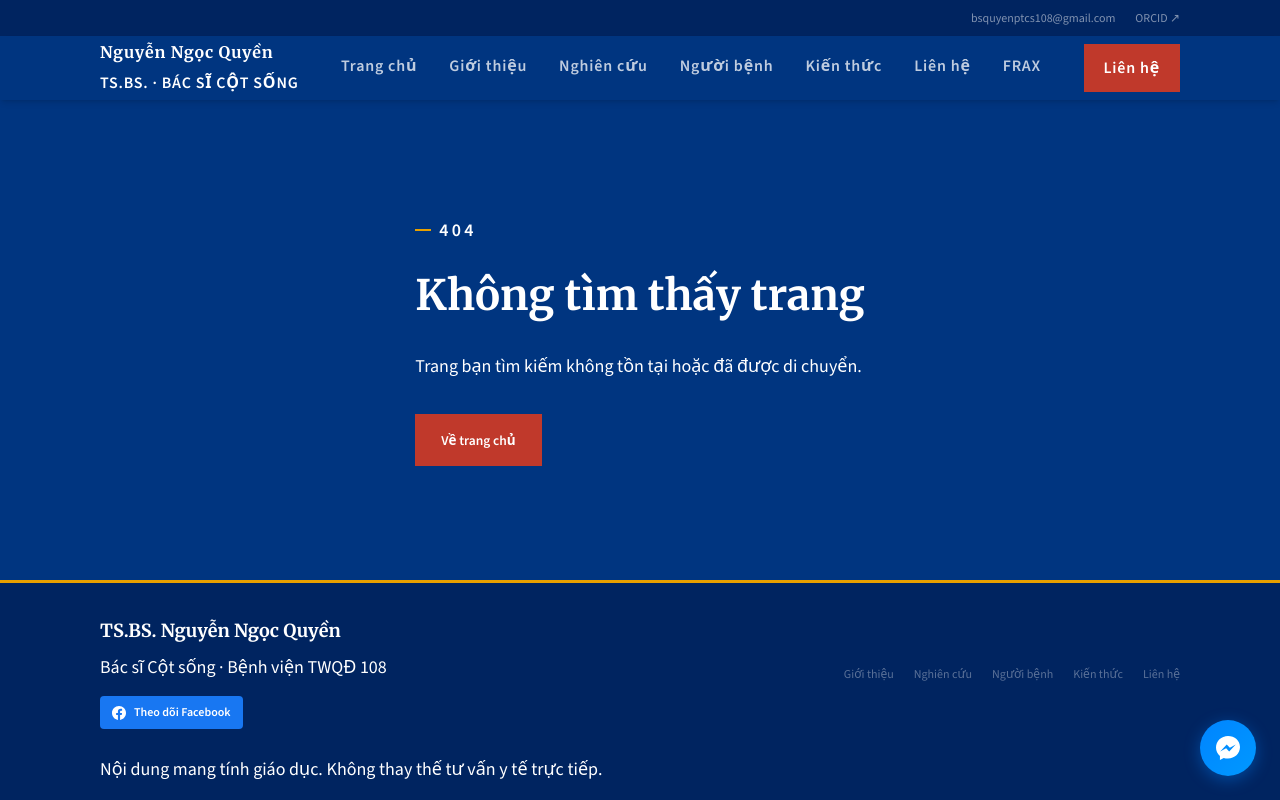
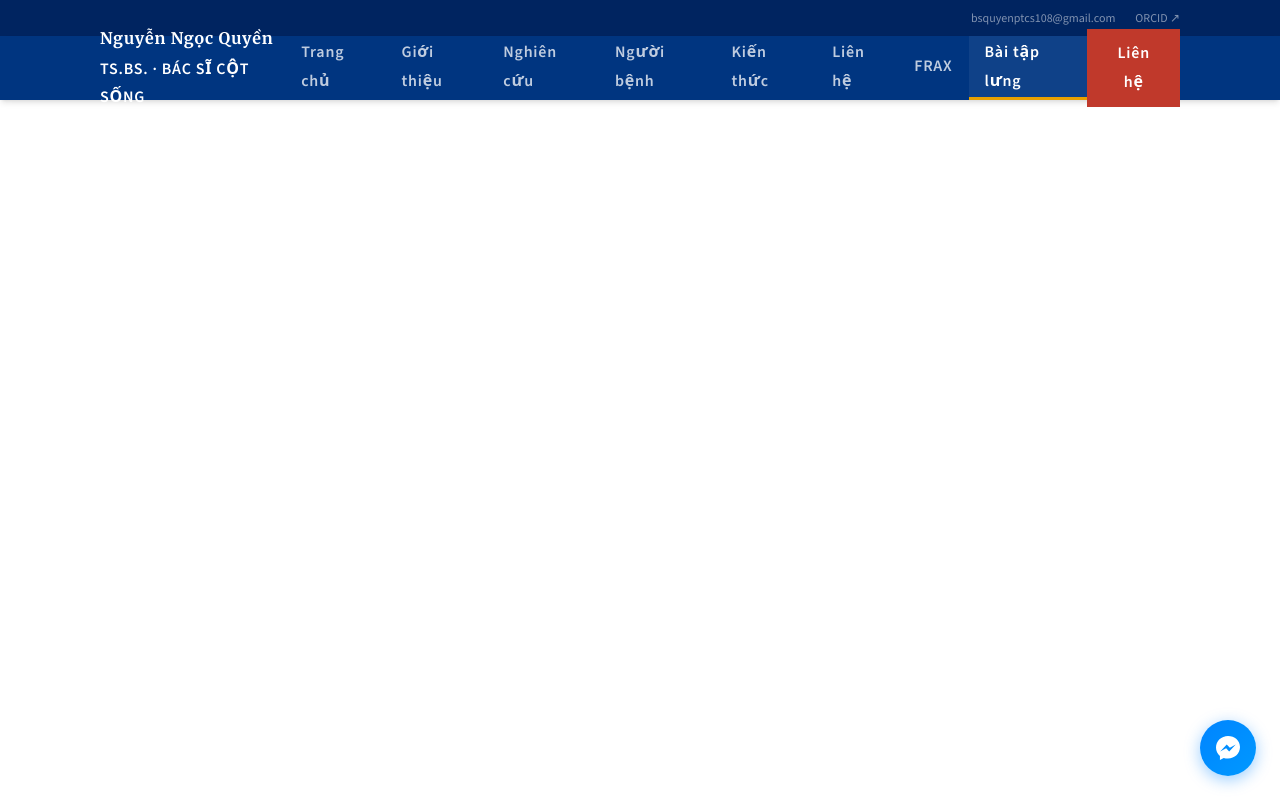
Before and after one commit to Tsquyencotsong-source/bs-quyen-website, a Next.js app: page /bai-tap-lung in a window 1280 px wide. Before the commit this address had no page. Shown: the top 800 px of the page. Built offline with nearby package versions, Linux system fonts and the light colour scheme.

Commit message:
add: bai-tap-lung tool page + navbar link

```diff
--- /dev/null
+++ b/src/app/bai-tap-lung/page.tsx
@@ -0,0 +1,17 @@
+import type { Metadata } from "next";
+export const metadata: Metadata = {
+  title: "Bài tập cho người đau lưng — Đơn tập cá thể hóa",
+  description:
+    "Công cụ kê đơn bài tập đau lưng cá thể hóa theo tuổi, thể trạng, mức độ và kiểu đau, thời gian luyện tập. TS.BS. Nguyễn Ngọc Quyền, Bệnh viện TWQĐ 108.",
+};
+export default function BaiTapLungPage() {
+  return (
+    <div style={{ width: "100%", height: "calc(100vh - 64px)" }}>
+      <iframe
+        src="/bai-tap-lung.html"
+        title="Đơn bài tập đau lưng cá thể hóa"
+        style={{ width: "100%", height: "100%", border: "none" }}
+      />
+    </div>
+  );
+}
--- a/src/components/Navbar.tsx
+++ b/src/components/Navbar.tsx
@@ -14,6 +14,7 @@ const NAV_LINKS = [
   { href: "/blog",       label: "Kiến thức" },
   { href: "/contact",    label: "Liên hệ" },
   { href: "/frax", label: "FRAX" },
+  { href: "/bai-tap-lung", label: "Bài tập lưng" },
 ];
 
 export default function Navbar() {
```
